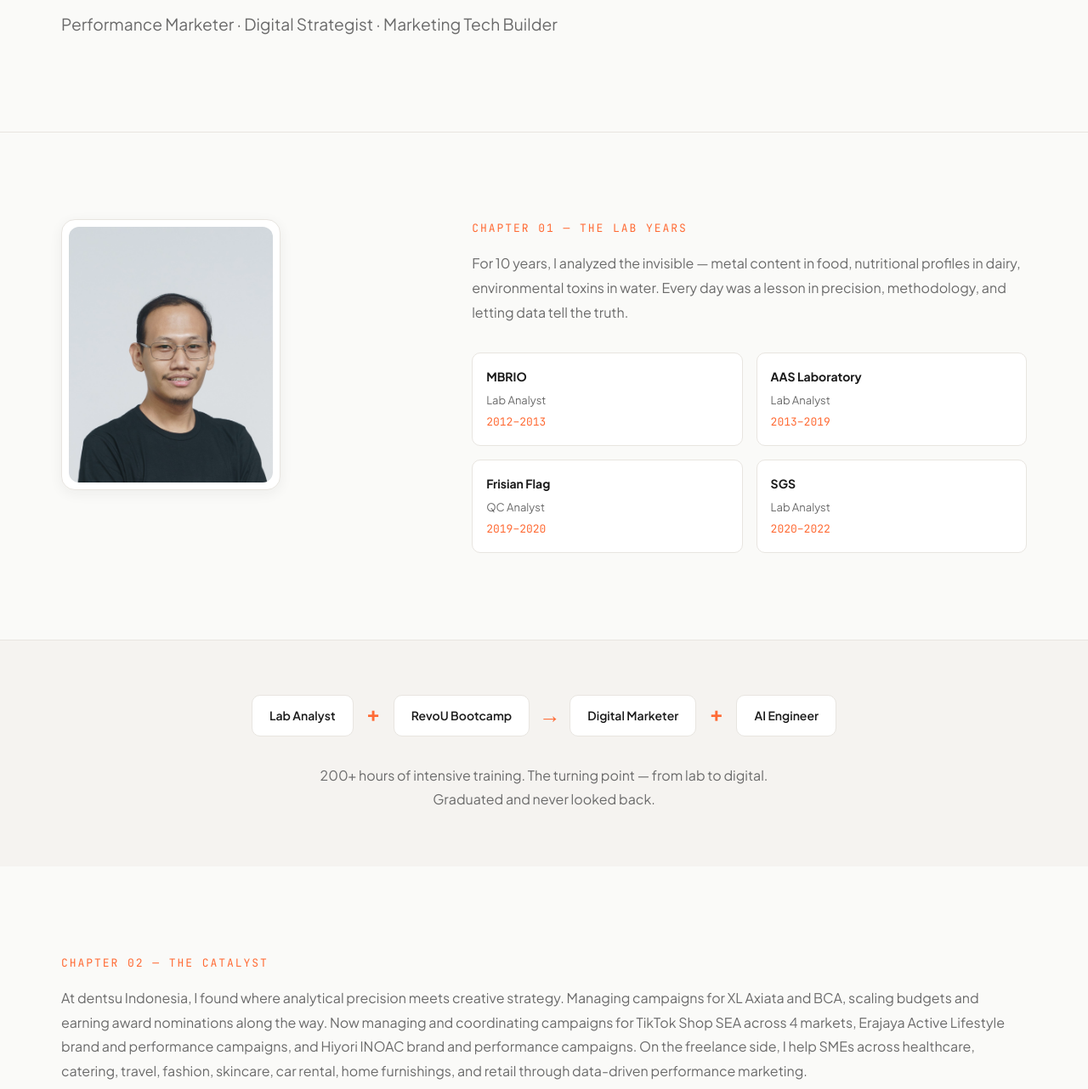
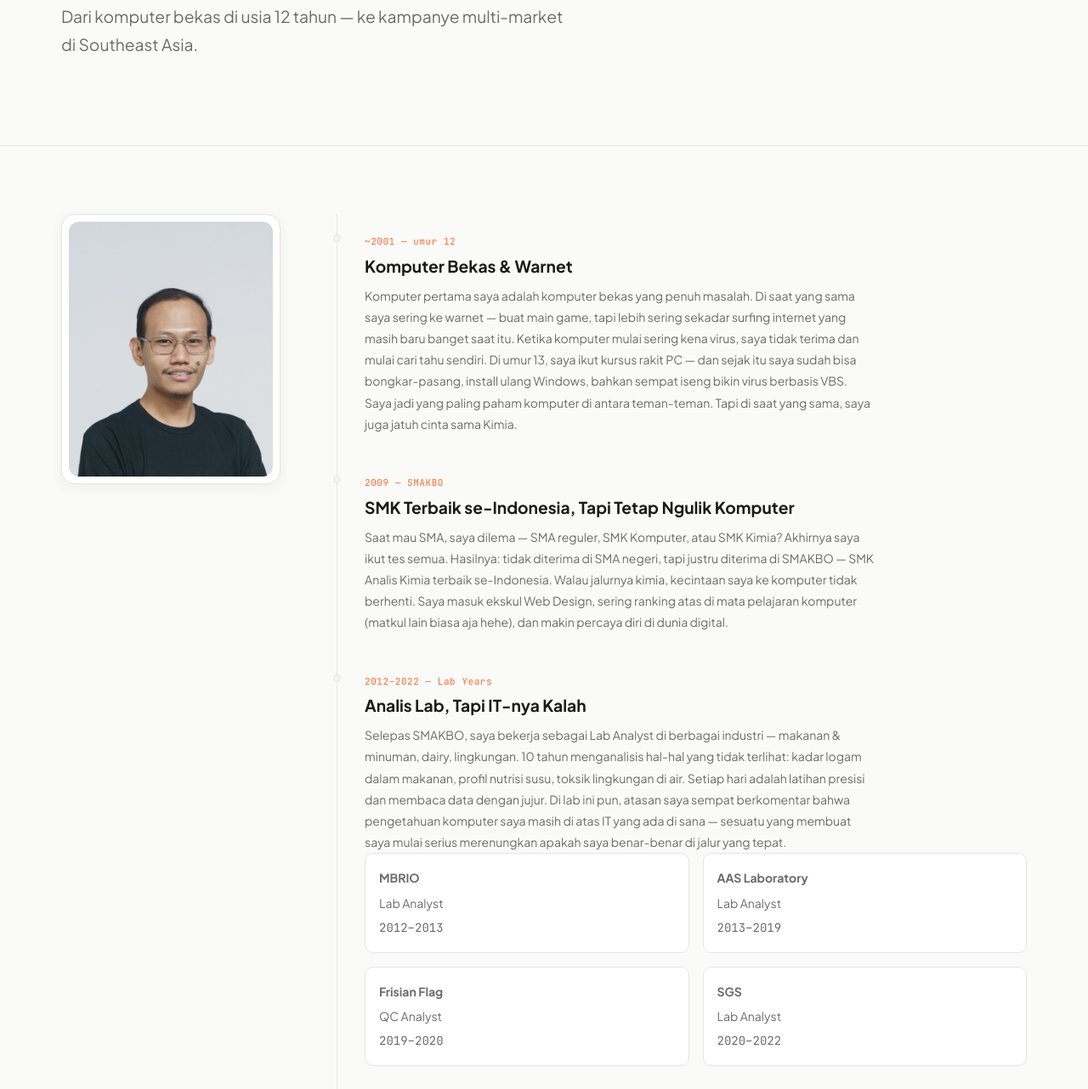
Before and after one commit to DyesDefalt/azzamadie-portfolio, a plain HTML site: page about.html in a window 1280 px wide. Shown: the part 324-1606 px from the top of the page at 85% size. Drawn offline with nearby package versions, Linux system fonts and the light colour scheme.

Commit message:
content: add full origin story to about page + PDF slide 3
- About page: full chapter-by-chapter origin story with sticky photo sidebar
- Chapters: warnet at 12, SMAKBO, 10yr lab years, hidden digital exploration, COVID reset, RevoU pivot
- About hero subtitle updated to personal Indonesian hook
- PDF: new slide 3 'Origin Story' with vertical coral timeline (12 slides total)

```diff
--- a/about.html
+++ b/about.html
@@ -87,69 +87,83 @@
       <div class="container">
         <p class="section-label">// About</p>
         <h1 class="about-hero__title">The <span class="accent-text">Reaction</span></h1>
-        <p class="about-hero__subtitle">Performance Marketer · Digital Strategist · Marketing Tech Builder</p>
+        <p class="about-hero__subtitle">Dari komputer bekas di usia 12 tahun &mdash; ke kampanye multi-market di Southeast Asia.</p>
       </div>
     </section>
 
-    <!-- Lab Chapter -->
-    <section class="about-lab">
+    <!-- Full Origin Story -->
+    <section class="about-story">
       <div class="container">
-        <div class="about-lab__inner">
+        <div class="about-story__layout">
+
+          <!-- Photo -->
           <div class="about-lab__visual img-reveal" data-cursor="image">
             <div class="img-reveal__overlay"></div>
-            <img src="assets/azzam-photo.png" alt="Ahmad Azzam Fuadie — Performance Marketer & Digital Strategist" loading="lazy" class="about-headshot">
+            <img src="assets/azzam-photo.png" alt="Ahmad Azzam Fuadie" loading="lazy" class="about-headshot">
           </div>
-          <div>
-            <p class="about-lab__chapter">Chapter 01 — The Lab Years</p>
-            <p class="about-lab__text">For 10 years, I analyzed the invisible — metal content in food, nutritional profiles in dairy, environmental toxins in water. Every day was a lesson in precision, methodology, and letting data tell the truth.</p>
-            <div class="about-lab__companies">
-              <div class="company-mini">
-                <p class="company-mini__name">MBRIO</p>
-                <p class="company-mini__role">Lab Analyst</p>
-                <p class="company-mini__years">2012–2013</p>
-              </div>
-              <div class="company-mini">
-                <p class="company-mini__name">AAS Laboratory</p>
-                <p class="company-mini__role">Lab Analyst</p>
-                <p class="company-mini__years">2013–2019</p>
-              </div>
-              <div class="company-mini">
-                <p class="company-mini__name">Frisian Flag</p>
-                <p class="company-mini__role">QC Analyst</p>
-                <p class="company-mini__years">2019–2020</p>
-              </div>
-              <div class="company-mini">
-                <p class="company-mini__name">SGS</p>
-                <p class="company-mini__role">Lab Analyst</p>
-                <p class="company-mini__years">2020–2022</p>
+
+          <!-- Story Chapters -->
+          <div class="about-story__chapters">
+
+            <div class="story-chapter">
+              <span class="story-chapter__tag">~2001 — umur 12</span>
+              <h3 class="story-chapter__title">Komputer Bekas & Warnet</h3>
+              <p>Komputer pertama saya adalah komputer bekas yang penuh masalah. Di saat yang sama saya sering ke warnet — buat main game, tapi lebih sering sekadar surfing internet yang masih baru banget saat itu. Ketika komputer mulai sering kena virus, saya tidak terima dan mulai cari tahu sendiri. Di umur 13, saya ikut kursus rakit PC — dan sejak itu saya sudah bisa bongkar-pasang, install ulang Windows, bahkan sempat iseng bikin virus berbasis VBS. Saya jadi yang paling paham komputer di antara teman-teman. Tapi di saat yang sama, saya juga jatuh cinta sama Kimia.</p>
+            </div>
+
+            <div class="story-chapter">
+              <span class="story-chapter__tag">2009 — SMAKBO</span>
+              <h3 class="story-chapter__title">SMK Terbaik se-Indonesia, Tapi Tetap Ngulik Komputer</h3>
+              <p>Saat mau SMA, saya dilema — SMA reguler, SMK Komputer, atau SMK Kimia? Akhirnya saya ikut tes semua. Hasilnya: tidak diterima di SMA negeri, tapi justru diterima di SMAKBO — SMK Analis Kimia terbaik se-Indonesia. Walau jalurnya kimia, kecintaan saya ke komputer tidak berhenti. Saya masuk ekskul Web Design, sering ranking atas di mata pelajaran komputer (matkul lain biasa aja hehe), dan makin percaya diri di dunia digital.</p>
+            </div>
+
+            <div class="story-chapter">
+              <span class="story-chapter__tag">2012–2022 — Lab Years</span>
+              <h3 class="story-chapter__title">Analis Lab, Tapi IT-nya Kalah</h3>
+              <p>Selepas SMAKBO, saya bekerja sebagai Lab Analyst di berbagai industri — makanan & minuman, dairy, lingkungan. 10 tahun menganalisis hal-hal yang tidak terlihat: kadar logam dalam makanan, profil nutrisi susu, toksik lingkungan di air. Setiap hari adalah latihan presisi dan membaca data dengan jujur. Di lab ini pun, atasan saya sempat berkomentar bahwa pengetahuan komputer saya masih di atas IT yang ada di sana — sesuatu yang membuat saya mulai serius merenungkan apakah saya benar-benar di jalur yang tepat.</p>
+              <div class="about-lab__companies">
+                <div class="company-mini"><p class="company-mini__name">MBRIO</p><p class="company-mini__role">Lab Analyst</p><p class="company-mini__years">2012–2013</p></div>
+                <div class="company-mini"><p class="company-mini__name">AAS Laboratory</p><p class="company-mini__role">Lab Analyst</p><p class="company-mini__years">2013–2019</p></div>
+                <div class="company-mini"><p class="company-mini__name">Frisian Flag</p><p class="company-mini__role">QC Analyst</p><p class="company-mini__years">2019–2020</p></div>
+                <div class="company-mini"><p class="company-mini__name">SGS</p><p class="company-mini__role">Lab Analyst</p><p class="company-mini__years">2020–2022</p></div>
               </div>
             </div>
+
+            <div class="story-chapter">
+              <span class="story-chapter__tag">2016–2019 — Eksplorasi Diam-Diam</span>
+              <h3 class="story-chapter__title">Belajar Web, Dapat Project Remote</h3>
+              <p>Tahun 2016, sambil kerja di lab, saya mulai serius belajar website — masuk komunitas, ikut sesi offline, bertemu langsung dengan orang-orang di dunia digital. Setelah dua tahun eksplorasi, di 2018 saya dapat project nyata bersama tim — remote, tersebar di beberapa kota di Indonesia — untuk develop website. Bukan coding, tapi lebih ke arah administratif sambil tetap belajar. Di 2019 saya juga mulai coba-coba Meta Ads untuk bisnis sendiri, meski masih buta data dan belum paham cara yang benar.</p>
+            </div>
+
+            <div class="story-chapter">
+              <span class="story-chapter__tag">2020 — Covid & Reset</span>
+              <h3 class="story-chapter__title">Semua Hard Stop. Lalu Muncul Momentum Baru.</h3>
+              <p>Pandemi datang. Semua klien berhenti mendadak. Bisnis home decor dan produk digital yang saya coba di market US pun harus stop karena supply dari China mandek. Saya kembali fokus kerja — masih di lab, masih kuliah, masih shift. Tapi justru di masa ini saya mulai membaca: Covid mendorong semua hal ke digital. Ini bukan退步, ini momentum. Dan saya tidak mau melewatkannya lagi.</p>
+            </div>
+
+            <div class="story-chapter story-chapter--pivot">
+              <span class="story-chapter__tag">2022 — The Pivot</span>
+              <h3 class="story-chapter__title">RevoU: Titik Balik yang Sebenarnya</h3>
+              <p>Setelah kuliah selesai dan pindah kerja ke tempat non-shift, saya akhirnya memutuskan: sekarang waktunya serius. Bootcamp RevoU selama 200+ jam — inilah yang benar-benar memberi saya framework, data literacy, dan kepercayaan diri untuk masuk dunia digital marketing secara profesional. Dari yang hanya coba-coba Meta Ads di 2019, sekarang saya punya sistem dan cara berpikir yang terstruktur.</p>
+              <div class="about-pivot__equation">
+                <span class="equation-element">10 Tahun Lab</span>
+                <span class="equation-operator">+</span>
+                <span class="equation-element">RevoU</span>
+                <span class="equation-operator">→</span>
+                <span class="equation-element">Performance Marketer</span>
+              </div>
+            </div>
+
           </div>
         </div>
-      </div>
-    </section>
-
-    <!-- The Pivot -->
-    <section class="about-pivot">
-      <div class="container">
-        <div class="about-pivot__equation">
-          <span class="equation-element">Lab Analyst</span>
-          <span class="equation-operator">+</span>
-          <span class="equation-element">RevoU Bootcamp</span>
-          <span class="equation-operator">→</span>
-          <span class="equation-element">Digital Marketer</span>
-          <span class="equation-operator">+</span>
-          <span class="equation-element">AI Engineer</span>
-        </div>
-        <p class="about-pivot__text">200+ hours of intensive training. The turning point — from lab to digital. Graduated and never looked back.</p>
       </div>
     </section>
 
     <!-- Marketing Chapter -->
     <section class="about-marketing">
       <div class="container">
-        <p class="about-lab__chapter">Chapter 02 — The Catalyst</p>
-        <p class="about-lab__text">At dentsu Indonesia, I found where analytical precision meets creative strategy. Managing campaigns for XL Axiata and BCA, scaling budgets and earning award nominations along the way. Now managing and coordinating campaigns for TikTok Shop SEA across 4 markets, Erajaya Active Lifestyle brand and performance campaigns, and Hiyori INOAC brand and performance campaigns. On the freelance side, I help SMEs across healthcare, catering, travel, fashion, skincare, car rental, home furnishings, and retail through data-driven performance marketing.</p>
+        <p class="about-lab__chapter">Chapter Terkini — The Catalyst</p>
+        <p class="about-lab__text">Dari UMKM lokal — klinik kesehatan, katering, rental mobil, travel agent, fashion, skincare — sampai brand besar dalam ekosistem periklanan digital SEA. Saya masih menganggap ini baru awal dari perjalanan panjang di dunia komputer dan digital yang sudah saya mulai sejak umur 12 tahun.</p>
         <div class="about-marketing__metrics">
           <div class="metric-highlight">
             <span class="metric-highlight__number">4</span>
--- a/pages.css
+++ b/pages.css
@@ -1418,3 +1418,106 @@
   .coming-soon-grid { grid-template-columns: 1fr; }
   .chat-messages { height: 300px; }
 }
+
+/* ==========================
+   ABOUT STORY CHAPTERS
+   ========================== */
+.about-story {
+  padding: var(--space-20) 0;
+  border-bottom: 1px solid var(--color-border);
+}
+
+.about-story__layout {
+  display: grid;
+  grid-template-columns: 260px 1fr;
+  gap: var(--space-16);
+  align-items: flex-start;
+}
+
+.about-story__chapters {
+  display: flex;
+  flex-direction: column;
+  gap: 0;
+}
+
+.story-chapter {
+  position: relative;
+  padding: var(--space-6) 0 var(--space-6) var(--space-8);
+  border-left: 1px solid var(--color-border);
+}
+
+.story-chapter::before {
+  content: '';
+  position: absolute;
+  left: -5px;
+  top: var(--space-6);
+  width: 9px;
+  height: 9px;
+  border-radius: 50%;
+  background: var(--color-surface-2);
+  border: 1.5px solid var(--color-border);
+  transition: background 0.3s, border-color 0.3s;
+}
+
+.story-chapter:hover::before,
+.story-chapter--pivot::before {
+  background: var(--color-accent);
+  border-color: var(--color-accent);
+}
+
+.story-chapter--pivot {
+  border-left-color: var(--color-accent);
+}
+
+.story-chapter__tag {
+  font-family: var(--font-mono);
+  font-size: 11px;
+  color: var(--color-accent);
+  letter-spacing: 0.05em;
+  display: block;
+  margin-bottom: var(--space-2);
+}
+
+.story-chapter__title {
+  font-family: var(--font-display);
+  font-size: var(--text-lg);
+  font-weight: 700;
+  color: var(--color-text);
+  margin-bottom: var(--space-3);
+}
+
+.story-chapter p {
+  font-size: var(--text-sm);
+  color: var(--color-text-muted);
+  line-height: 1.8;
+  max-width: 600px;
+}
+
+/* Photo sticky alongside story */
+.about-story .about-lab__visual {
+  position: sticky;
+  top: calc(var(--space-20) + 60px);
+  align-self: flex-start;
+}
+
+@media (max-width: 1024px) {
+  .about-story__layout {
+    grid-template-columns: 200px 1fr;
+    gap: var(--space-10);
+  }
+}
+
+@media (max-width: 768px) {
+  .about-story__layout {
+    grid-template-columns: 1fr;
+  }
+  .about-story .about-lab__visual {
+    position: relative;
+    top: auto;
+    display: flex;
+    justify-content: center;
+  }
+  .story-chapter {
+    padding-left: var(--space-6);
+  }
+}
```
Also changed, not shown: 1 other file.
